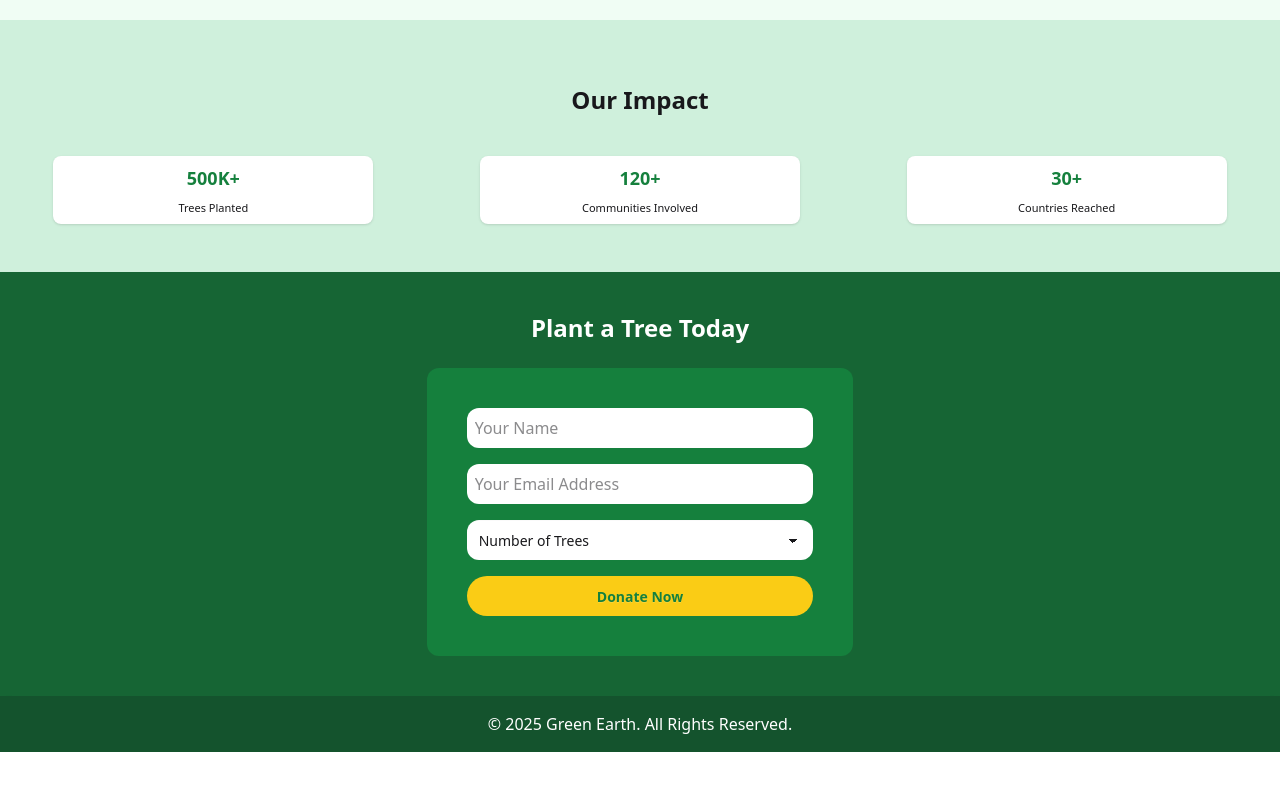
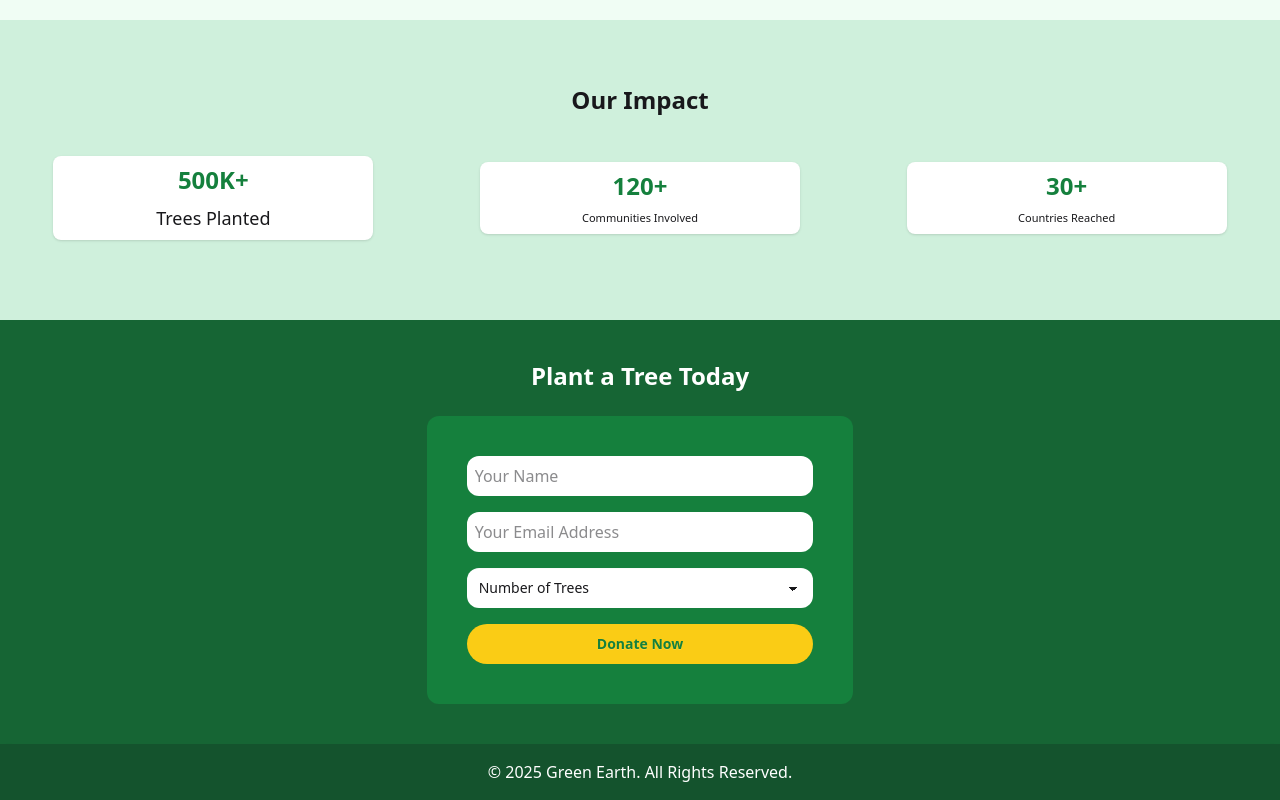
Before and after one commit to am-mahmud/green-earth, a plain HTML site: page index.html in a window 1280 px wide. Shown: the part 1014-1814 px from the top of the page. Before the commit the page ends 1766 px from the top, so only its background shows below. Drawn offline with nearby package versions, Linux system fonts and the light colour scheme; no server answers.

Commit message:
Form updated

```diff
--- a/index.html
+++ b/index.html
@@ -175,24 +175,24 @@
 
             <h1 class="text-center font-bold text-2xl pb-10 pt-16">Our Impact</h1>
 
-            <div class="flex flex-col items-center md:flex-row gap-5 justify-between w-11/12 mx-auto pb-12">
+            <div class="flex flex-col items-center md:flex-row gap-5 justify-between w-11/12 mx-auto pb-20">
                 <div class="card w-80 bg-base-100 card-xs shadow-sm">
                     <div class="card-body">
-                        <h2 class="text-center text-[#15803D] text-lg font-semibold">500K+</h2>
-                        <p class="text-center">Trees Planted</p>
+                        <h2 class="text-center text-[#15803D] text-2xl font-semibold">500K+</h2>
+                        <p class="text-center text-lg">Trees Planted</p>
                     </div>
                 </div>
 
                 <div class="card w-80 bg-base-100 card-xs shadow-sm">
                     <div class="card-body">
-                        <h2 class="text-center text-[#15803D] text-lg font-semibold">120+</h2>
+                        <h2 class="text-center text-[#15803D] text-2xl font-semibold">120+</h2>
                         <p class="text-center">Communities Involved</p>
                     </div>
                 </div>
 
                 <div class="card w-80 bg-base-100 card-xs shadow-sm">
                     <div class="card-body">
-                        <h2 class="text-center text-[#15803D] text-lg font-semibold">30+</h2>
+                        <h2 class="text-center text-[#15803D] text-2xl font-semibold">30+</h2>
                         <p class="text-center">Countries Reached</p>
                     </div>
                 </div>
@@ -216,9 +216,9 @@
                     </div> -->
                     <select class="select w-full bg-white border-none rounded-xl">
                         <option disabled selected>Number of Trees</option>
-                        <option>Crimson</option>
-                        <option>Amber</option>
-                        <option>Velvet</option>
+                        <option>1 Tree - ৳ 5</option>
+                        <option>5 Tree - ৳ 25</option>
+                        <option>10 Tree - ৳ 50</option>
                     </select>
                     <button> <a
                             class="btn bg-[#FACC15] text-[#15803D] border-none shadow-none rounded-4xl w-full">Donate
```
